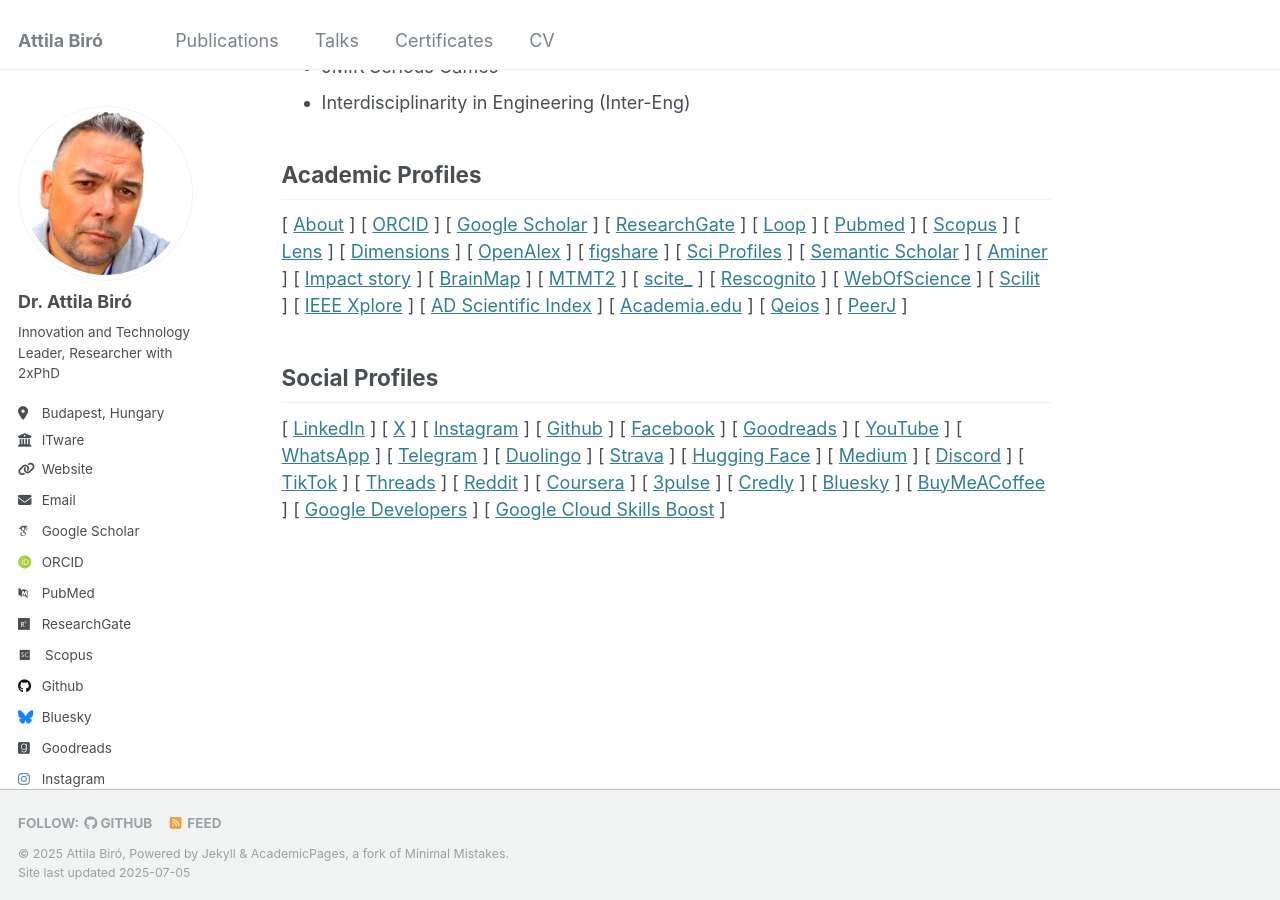
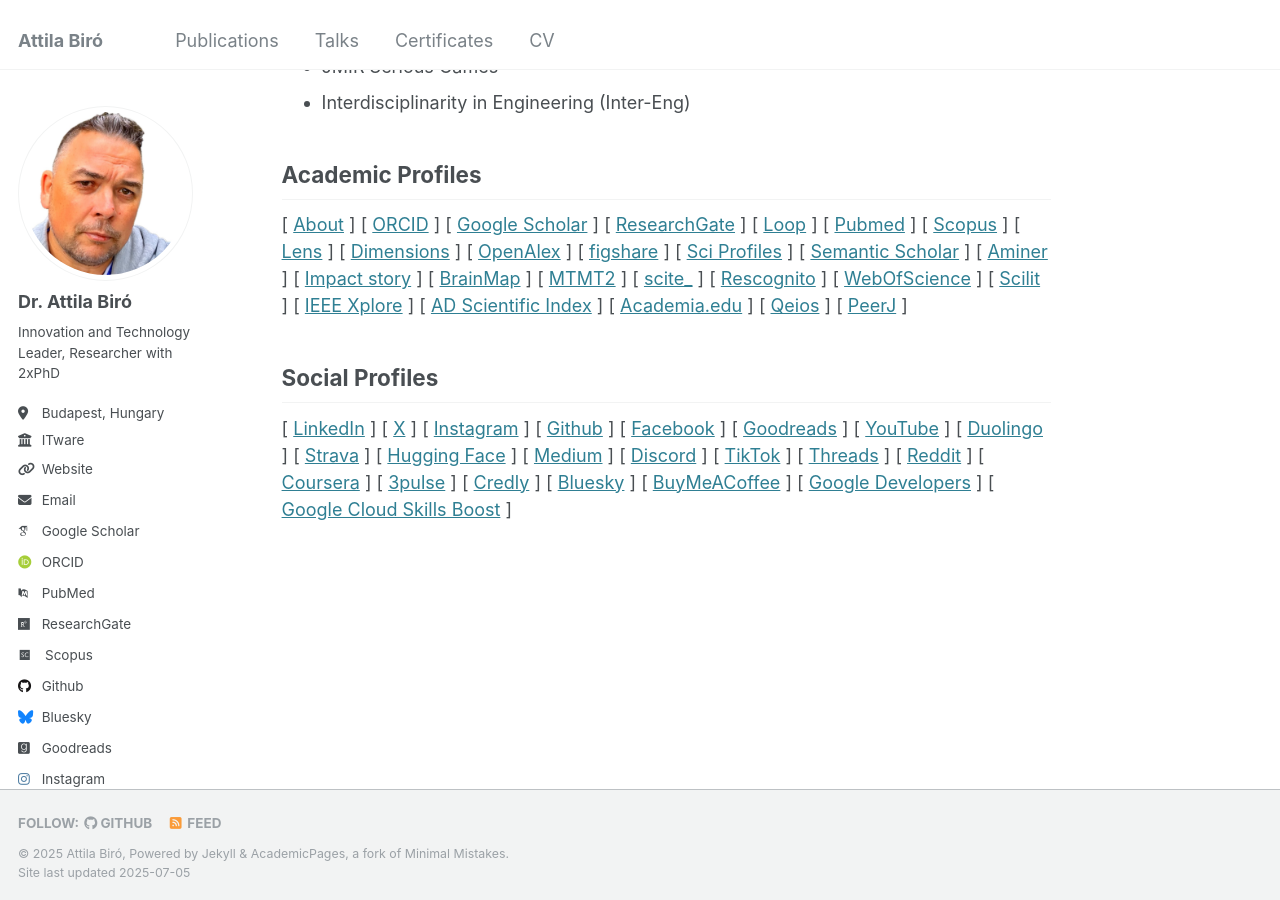
Before and after one commit to biroka/biroka.github.io, a Jekyll site: the page built from _pages/about.md, in a window 1280 px wide and 900 px high, scrolled down 2570 px. Built offline with Jekyll 4.4.1, drawn with Linux system fonts in a browser that asks for light colours; some web fonts are replaced.

Commit message:
Update about.md

```diff
--- a/_pages/about.md
+++ b/_pages/about.md
@@ -89,8 +89,6 @@ Social Profiles
 [ <a target="_blank" href="https://www.facebook.com/B1R0K4">Facebook</a> ]
 [ <a target="_blank" href="https://www.goodreads.com/biroattila">Goodreads</a> ]
 [ <a target="_blank" href="https://www.youtube.com/user/biroka">YouTube</a> ]
-[ <a target="_blank" href="https://wa.me/36309990222">WhatsApp</a> ]
-[ <a target="_blank" href="https://t.me/biroattila">Telegram</a> ]
 [ <a target="_blank" href="https://www.duolingo.com/profile/biroka">Duolingo</a> ]
 [ <a target="_blank" href="https://www.strava.com/athletes/6273043">Strava</a> ]
 [ <a target="_blank" href="https://huggingface.co/biroka">Hugging Face</a> ]
```
